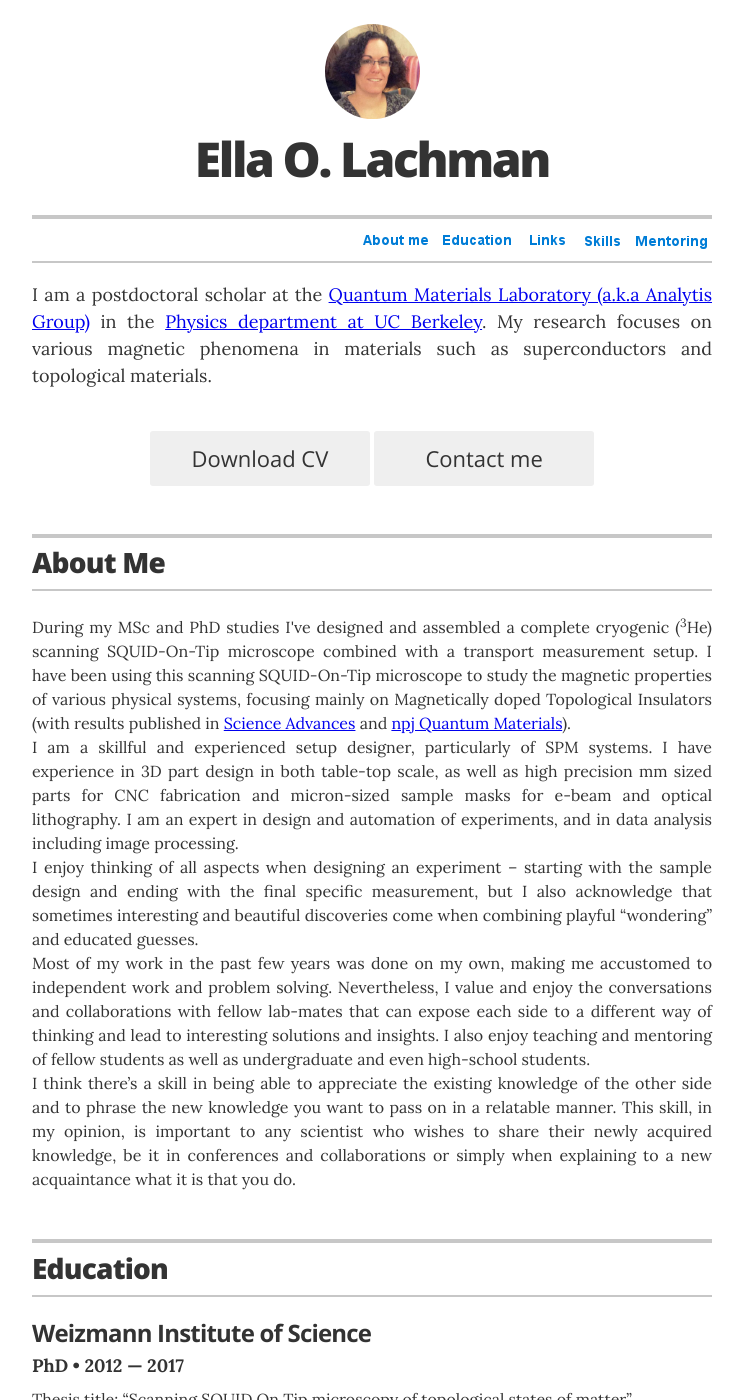
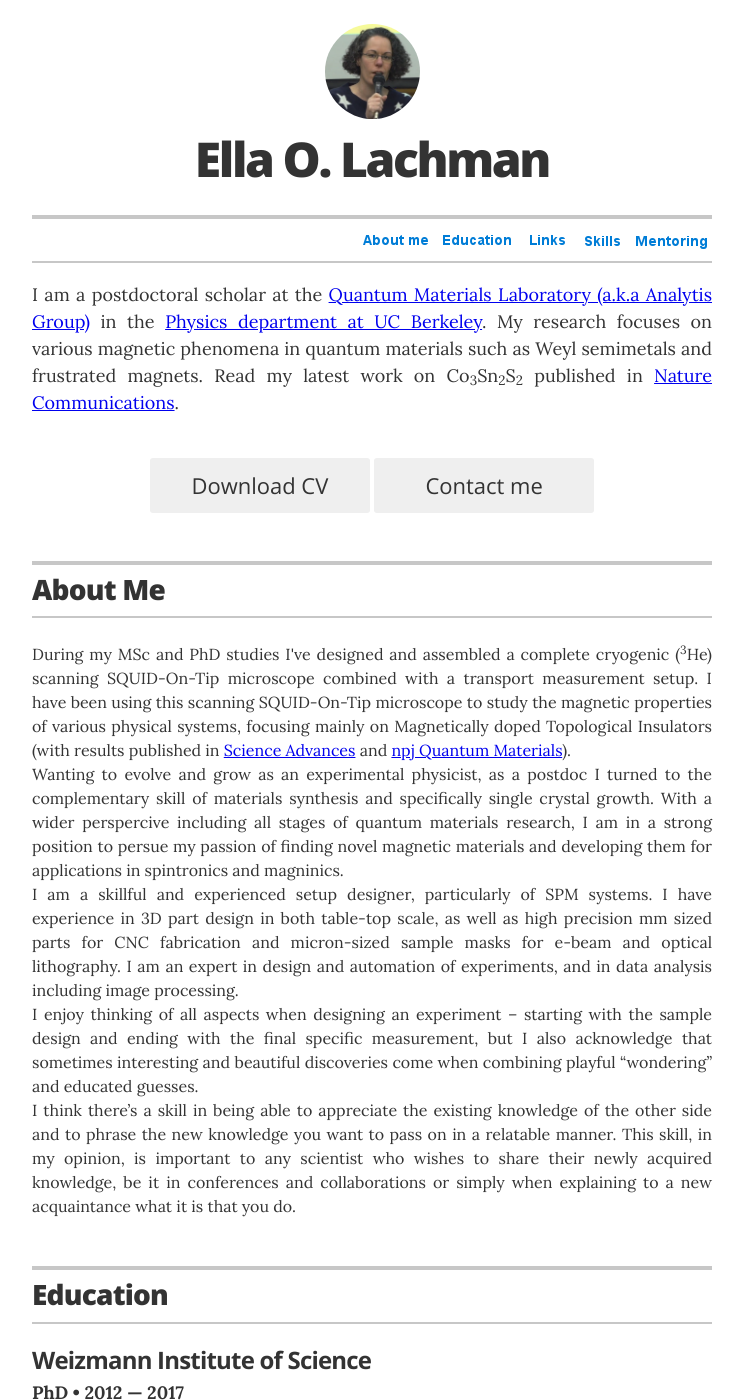
Before and after one commit to ellachman/ellachman.github.io, a Jekyll site: the page built from index.html, in a window 1280 px wide and 1400 px high. Shown: the whole window, without its empty margins (268-1012 px from the left). Built offline with Jekyll 4.4.1, drawn with Linux system fonts in a browser that asks for light colours; some of the changed text lies outside the part shown.

Commit message:
2020 Update

```diff
--- a/_layouts/resume.html
+++ b/_layouts/resume.html
@@ -11,7 +11,7 @@
 
         <!-- You can turn off the avatar in _config.yml by setting to false -->
         {% if site.resume_avatar == 'true' %}
-        <img src="images/ella1.jpg" alt="my photo" class="avatar">
+        <img src="images/ella4.png" alt="my photo" class="avatar">
         {% endif %}
 
         <!-- Your name is defined in the _config.yml file -->
@@ -33,13 +33,13 @@
 		  focusing mainly on Magnetically doped Topological Insulators (latest results published in <a href="http://advances.sciencemag.org/content/1/10/e1500740.full" target="_blank">Science Advances</a>).
 		  -->
 		  <p align = "justify">I am a postdoctoral scholar at the <a href="http://research.physics.berkeley.edu/analytis/" target="_blank">Quantum Materials Laboratory (a.k.a Analytis Group)</a> in the <a href="http://physics.berkeley.edu/" target="_blank">Physics department at UC Berkeley</a>.
-		  My research focuses on various magnetic phenomena in materials such as superconductors and topological materials.
+		  My research focuses on various magnetic phenomena in quantum materials such as Weyl semimetals and frustrated magnets. Read my latest work on Co<sub>3</sub>Sn<sub>2</sub>S<sub>2</sub> published in <a href="https://www.nature.com/articles/s41467-020-14326-9" target="_blank">Nature Communications</a>.
 		  </p>
         </div>
 
         {% if site.resume_looking_for_work == 'yes' %}
         <div style="text-align: center;">
-		<a href="files/EllaCVDec2018.pdf" class="contact-button" target="_blank">Download CV</a>
+		<a href="files/EllaLachmanCV_Oct2020.pdf" class="contact-button" target="_blank">Download CV</a>
 		<a href="mailto:{{ site.resume_contact_email }}" class="contact-button">Contact me</a>
 		</div>
         {% elsif site.resume_looking_for_work == 'no' %}
@@ -59,12 +59,12 @@
 
         During my MSc and PhD studies I've designed and assembled a complete cryogenic (<sup>3</sup>He) scanning SQUID-On-Tip microscope combined with a transport measurement setup. I have been using this scanning SQUID-On-Tip microscope to study the magnetic properties of various physical systems, focusing mainly on Magnetically doped Topological Insulators (with results published in <a href="http://advances.sciencemag.org/content/1/10/e1500740.full" target="_blank">Science Advances</a> and <a href="https://www.nature.com/articles/s41535-017-0072-1" target="_blank">npj Quantum Materials</a>).
 		<br>
+		Wanting to evolve and grow as an experimental physicist, as a postdoc I turned to the complementary skill of materials synthesis and specifically single crystal growth. With a wider perspercive including all stages of quantum materials research, I am in a strong position to persue my passion of finding novel magnetic materials and developing them for applications in spintronics and magninics.
+		<br>
 		I am a skillful and experienced setup designer, particularly of SPM systems. I have experience in 3D part design in both table-top scale, as well as high precision mm sized parts for CNC fabrication and micron-sized sample masks for e-beam and optical lithography.
 		I am an expert in design and automation of experiments, and in data analysis including image processing.
 		<br>
 		I enjoy thinking of all aspects when designing an experiment – starting with the sample design and ending with the final specific measurement, but I also acknowledge that sometimes interesting and beautiful discoveries come when combining playful “wondering” and educated guesses.
-		<br>
-		Most of my work in the past few years was done on my own, making me accustomed to independent work and problem solving. Nevertheless, I value and enjoy the conversations and collaborations with fellow lab-mates that can expose each side to a different way of thinking and lead to interesting solutions and insights. I also enjoy teaching and mentoring of fellow students as well as undergraduate and even high-school students.
 		<br>
 		I think there’s a skill in being able to appreciate the existing knowledge of the other side and to phrase the new knowledge you want to pass on in a relatable manner. This skill, in my opinion, is important to any scientist who wishes to share their newly acquired knowledge, be it in conferences and collaborations or simply when explaining to a new acquaintance what it is that you do.
 
@@ -83,7 +83,7 @@
 		<div class="resume-item">
           <h3 class="resume-item-title">Weizmann Institute of Science</h3>
           <h4 class="resume-item-details">PhD &bull; 2012 &mdash; 2017</h4>
-          <p class="resume-item-copy">Thesis title: “Scanning SQUID On Tip microscopy of topological states of matter”</p>
+          <p class="resume-item-copy"><a href="https://www.weizmann.ac.il/condmat/superc/sites/condmat.superc/files/uploads/pdfs/ellalachmanphdthesis-compressed.pdf" target="_blank">Thesis title: “Scanning SQUID On Tip microscopy of topological states of matter”</a></p>
         </div>
         <div class="resume-item">
           <h3 class="resume-item-title">Weizmann Institute of Science</h3>
@@ -111,7 +111,7 @@
 
 		<div class="resume-item">
           <h4 class="resume-item-details">Scanning Probe Microscopy</h4>
-          <p class="resume-item-copy">Design, assembly and use of a scanning probe microscope (scanning SQUID-On-Tip microscope). </p>
+          <p class="resume-item-copy">Design, assembly and use of a scanning probe microscope (scanning SQUID-On-Tip microscope)</p>
         </div>
 
         <div class="resume-item">
@@ -124,13 +124,18 @@
         </div>
 
         <div class="resume-item">
+          <h4 class="resume-item-details">Material synthesis</h4>
+          <p class="resume-item-copy">Single crystal growth</p>
+        </div>
+
+		<div class="resume-item">
           <h4 class="resume-item-details">Experiment design</h4>
-          <p class="resume-item-copy">From the sample through the setup to the measurement.</p>
+          <p class="resume-item-copy">From the sample through the setup to the measurement</p>
         </div>
 
         <div class="resume-item">
           <h4 class="resume-item-details">Data analysis</h4>
-          <p class="resume-item-copy">Including image analysis.</p>
+          <p class="resume-item-copy">Including image analysis</p>
         </div>
 
 
@@ -146,6 +151,23 @@
           <h2 id="mentoring_bookmark">Mentoring and Science outreach</h2>
         </header>
 
+
+		<div class="resume-item">
+          <h4 class="resume-item-details"> <a href="https://scienceatcal.berkeley.edu/july-20-lecture-seeing-the-unseen/" target="_blank">Science at Cal lecture - "To see the unseen"</a> </h4>
+          <p class="resume-item-copy">Given as part of the Science at Cal lecture series.</p>
+        </div>
+
+		<div class="resume-item">
+          <h4 class="resume-item-details">Ask a Berkeley Scientist event</h4>
+          <p class="resume-item-copy">Ideation, production and participation in the event <a href="https://scienceatcal.berkeley.edu/ask-a-berkeley-scientist/" target="_blank">Ask a Berkeley Scientist</a>, together with the team of Science at Cal as part of the Bay Area Science Festival.</p>
+        </div>
+
+
+		<div class="resume-item">
+          <h4 class="resume-item-details">Dinner with a Scientist 2019</h4>
+          <p class="resume-item-copy">Participated as a scientist in the event <a href="https://sites.google.com/ousd.k12.ca.us/science/events-programs/dinner-with-a-scientist" target="_blank">Dinner with a Scientist</a>, hosted by the Oakland Unified School District.</p>
+        </div>
+
 		<div class="resume-item">
           <h4 class="resume-item-details">Contributor to the Davidson Institute website</h4>
           <p class="resume-item-copy">Writing about science news, science phenomena and answering questions.</p>
@@ -153,7 +175,7 @@
         </div>
 
 		<div class="resume-item">
-          <h4 class="resume-item-details">Editor at “Mada Gadol Baktana” group,</h4>
+          <h4 class="resume-item-details">COO and Editor at “Mada Gadol Baktana” group,</h4>
           <p class="resume-item-copy"> which provide free, accessible, proof-checked knowledge to the public over the Facebook social platform.</p>
 		  <p class="resume-item-copy"><a href="https://www.facebook.com/MadaGB/" target="_blank">Facebook Link</a></p>
 		  <p class="resume-item-copy"><a href="https://lbscience.org/" target="_blank">Website Link</a></p>
@@ -172,7 +194,7 @@
 		<div class="resume-item">
           <h4 class="resume-item-details">Davidson institute instructor</h4>
           <p class="resume-item-copy">The <a href="http://davidson.weizmann.ac.il/en/" target="_blank">Davidson Institute</a>  is the educational arm of the Weizmann Institute of Science.<br>
-										Mentoring was ranged between small group mentoring during experiments, and explanations and tours of the lab.</p>
+										Mentoring was ranged between small group mentoring during experiments, and tours of the scanning SQUID microscopy lab.</p>
         </div>
 
 		<div class="resume-item">
@@ -238,6 +260,7 @@
           <h2>Associations</h2>
         </header>
 
+
         <div class="resume-item">
           <h3 class="resume-item-title"><a href="http://research.physics.berkeley.edu/analytis/?page_id=504" target="_blank">Analytis group</a></h3>
           <h4 class="resume-item-details">Graduate student &bull; 2017 &mdash; present</h4>
@@ -278,8 +301,8 @@
       {% endif %}
 
       <footer class="page-footer">
-        <p class="footer-line">last updated: Dec2018.</p>
-        <p class="footer-line">contact me: ellal@berkeley.edu</p>
+        <p class="footer-line">last updated: Oct2020.</p>
+        <p class="footer-line">contact me: ellal [at] berkeley.edu</p>
       </footer>
 
     </div>
```
Also changed, not shown: Gemfile.lock, images/ella3.png (added), images/ella4.png (added), 1 other file.
